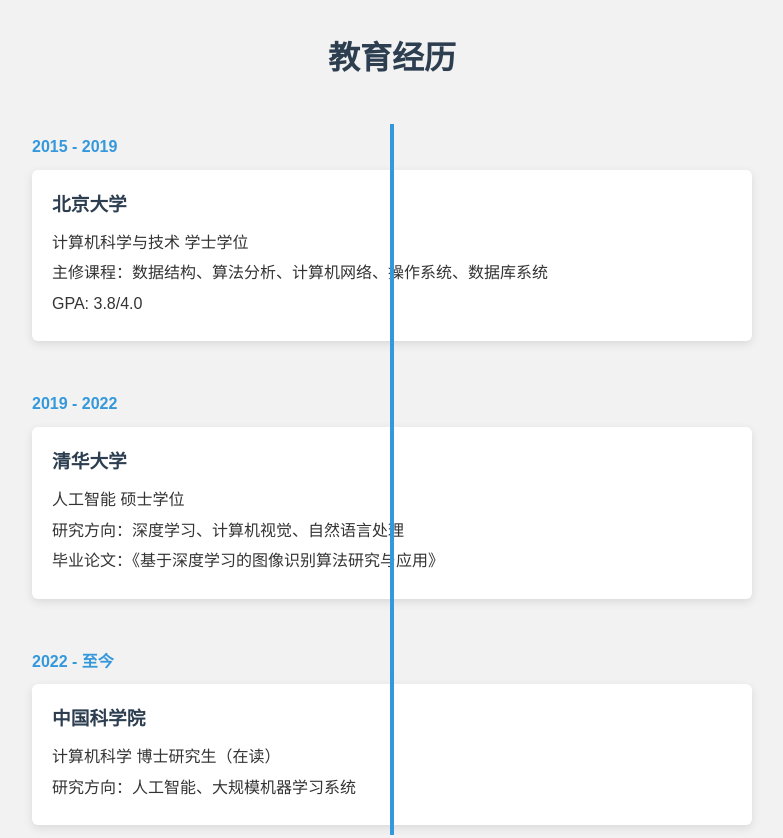
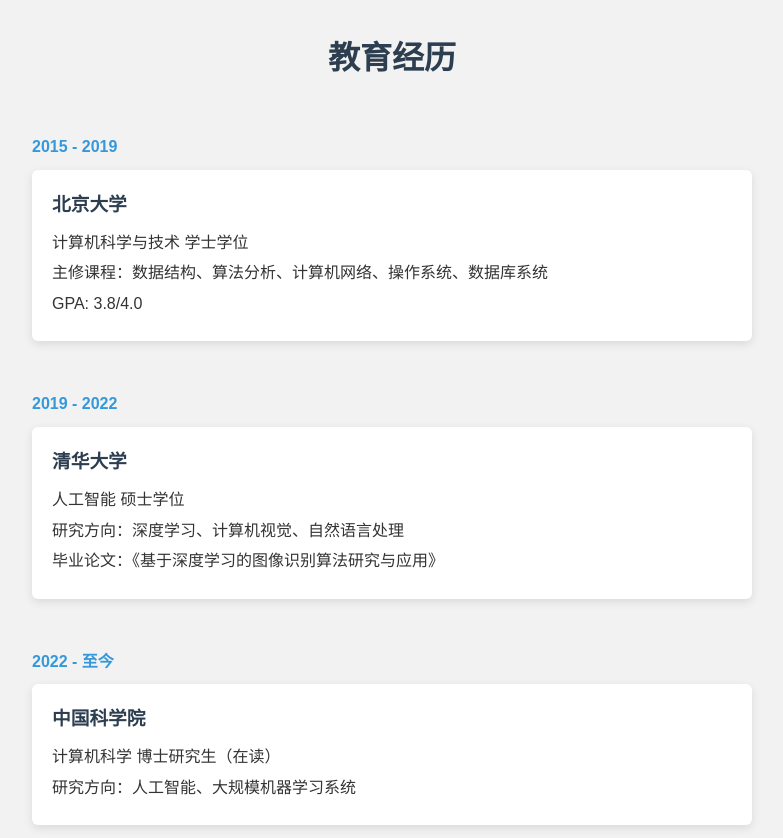
Before and after one commit to VolcanoGao/personal-website, a plain HTML site: page index.html in a window 1280 px wide. Shown: the part 840-1678 px from the top of the page, without its empty margins (248-1031 px from the left). Drawn offline with Linux system fonts and the light colour scheme.

Commit message:
fix file

```diff
--- a/css/style.css
+++ b/css/style.css
@@ -126,8 +126,8 @@ nav a:hover {
 .timeline::after {
     content: '';
     position: absolute;
-    width: 4px;
-    background-color: #3498db;
+    width: 0;
+    background-color: transparent;
     top: 0;
     bottom: 0;
     left: 50%;
```
